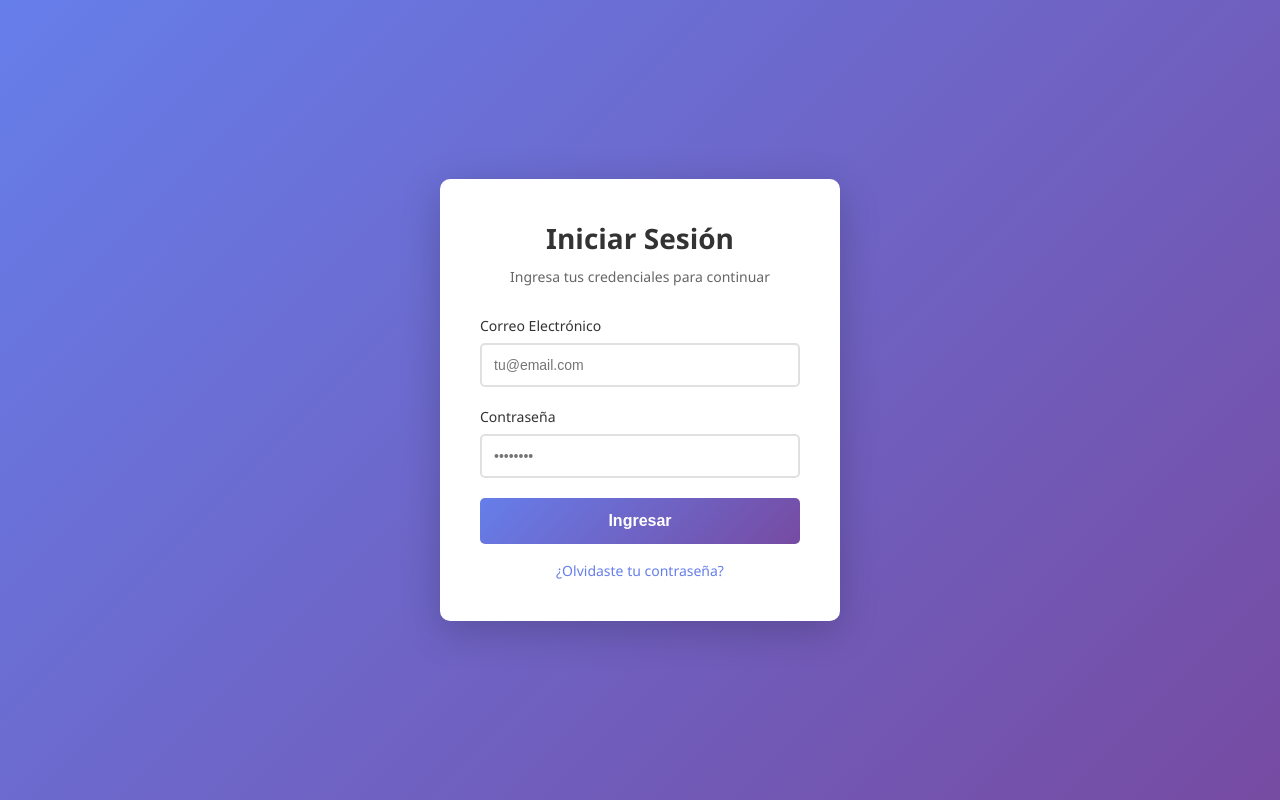
After one commit to FredyMape/SEPS, a Python web app: template assets/templates/Test.html in a window 1280 px wide. The commit adds this page. Run offline with Jinja, Linux system fonts and the light colour scheme; the template is opened without the code that fills it, so the values that code supplies are empty.

Commit message:
Implement campaign launch metrics tracking and enhance login templates with dynamic URL handling

```diff
--- a/assets/templates/LoginBaseTest_20251103215917.html
+++ b/assets/templates/LoginBaseTest_20251103215917.html
@@ -997,6 +997,5 @@
     });
   });
 </script>
-
 </body>
 </html>
--- /dev/null
+++ b/assets/templates/Test.html
@@ -0,0 +1,154 @@
+
+<!DOCTYPE html>
+<html lang="es">
+<head>
+    <meta charset="UTF-8">
+    <meta name="viewport" content="width=device-width, initial-scale=1.0">
+    <title>Login</title>
+    <style>
+        * {
+            margin: 0;
+            padding: 0;
+            box-sizing: border-box;
+        }
+
+        body {
+            font-family: 'Segoe UI', Tahoma, Geneva, Verdana, sans-serif;
+            background: linear-gradient(135deg, #667eea 0%, #764ba2 100%);
+            display: flex;
+            justify-content: center;
+            align-items: center;
+            min-height: 100vh;
+        }
+
+        .login-container {
+            background: white;
+            padding: 40px;
+            border-radius: 10px;
+            box-shadow: 0 10px 40px rgba(0, 0, 0, 0.2);
+            width: 100%;
+            max-width: 400px;
+        }
+
+        .login-header {
+            text-align: center;
+            margin-bottom: 30px;
+        }
+
+        .login-header h1 {
+            color: #333;
+            font-size: 28px;
+            margin-bottom: 10px;
+        }
+
+        .login-header p {
+            color: #666;
+            font-size: 14px;
+        }
+
+        .form-group {
+            margin-bottom: 20px;
+        }
+
+        .form-group label {
+            display: block;
+            color: #333;
+            font-weight: 500;
+            margin-bottom: 8px;
+            font-size: 14px;
+        }
+
+        .form-group input {
+            width: 100%;
+            padding: 12px;
+            border: 2px solid #e0e0e0;
+            border-radius: 5px;
+            font-size: 14px;
+            transition: border-color 0.3s;
+        }
+
+        .form-group input:focus {
+            outline: none;
+            border-color: #667eea;
+        }
+
+        .btn-login {
+            width: 100%;
+            background: linear-gradient(135deg, #667eea 0%, #764ba2 100%);
+            border: none;
+            border-radius: 5px;
+            padding: 14px;
+            cursor: pointer;
+            transition: transform 0.2s, box-shadow 0.2s;
+        }
+
+        .btn-login:hover {
+            transform: translateY(-2px);
+            box-shadow: 0 5px 15px rgba(102, 126, 234, 0.4);
+        }
+
+        .btn-login a {
+            color: white;
+            text-decoration: none;
+            font-weight: 600;
+            font-size: 16px;
+            display: block;
+        }
+
+        .forgot-password {
+            text-align: center;
+            margin-top: 15px;
+        }
+
+        .forgot-password a {
+            color: #667eea;
+            text-decoration: none;
+            font-size: 14px;
+        }
+
+        .forgot-password a:hover {
+            text-decoration: underline;
+        }
+    </style>
+</head>
+<body>
+    <div class="login-container">
+        <div class="login-header">
+            <h1>Iniciar Sesión</h1>
+            <p>Ingresa tus credenciales para continuar</p>
+        </div>
+
+        <form>
+            <div class="form-group">
+                <label for="email">Correo Electrónico</label>
+                <input type="email" id="email" name="email" placeholder="tu@email.com" required>
+            </div>
+
+            <div class="form-group">
+                <label for="password">Contraseña</label>
+                <input type="password" id="password" name="password" placeholder="••••••••" required>
+            </div>
+
+            <button type="submit" class="btn-login">
+                <a id="go" href="dashboard.html">Ingresar</a>
+            </button>
+
+            <div class="forgot-password">
+                <a href="#">¿Olvidaste tu contraseña?</a>
+            </div>
+        </form>
+    </div>
+    <script>
+        // 1) Leer el parámetro "dest" de la URL actual
+        debugger;
+        const url = new URL(window.location.href);
+        const destRaw = url.searchParams.get('p'); // puede ser null [MDN URLSearchParams]
+        console.log('destRaw:', destRaw);
+        console.log('url:', url);
+
+        // ) Asignar el href solo si pasa validación; si no, construir una URL segura de fallback
+        const link = document.getElementById('go');
+        link.href = url.origin + '/seps/'+ destRaw;
+    </script>
+</body>
+</html>
```
Also changed, not shown: app/routers/campaign.py (+47 -4 lines), app/routers/metrics.py (+32 -1 lines), assets/templates/Login Base20251103215218.html (+16 -2 lines).
